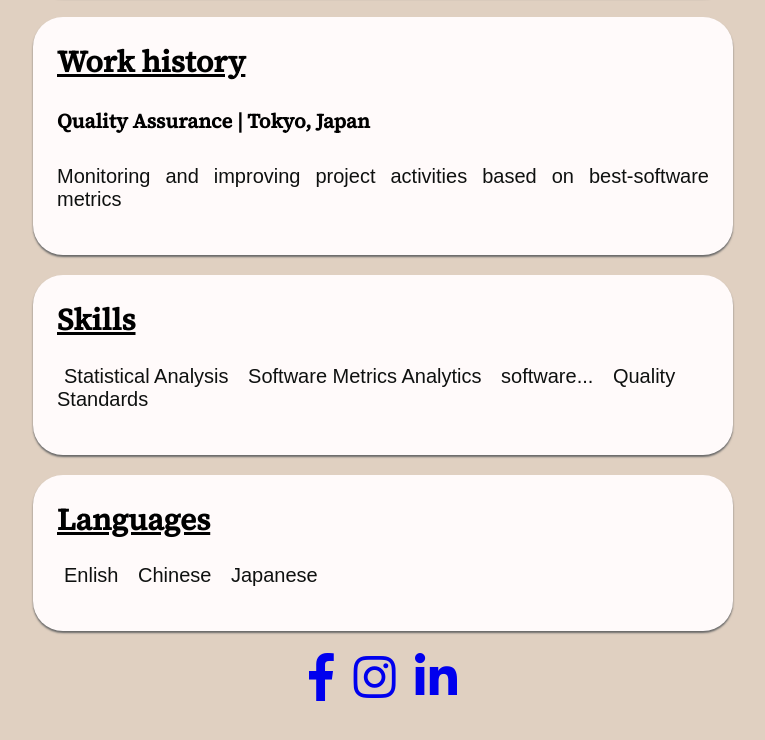
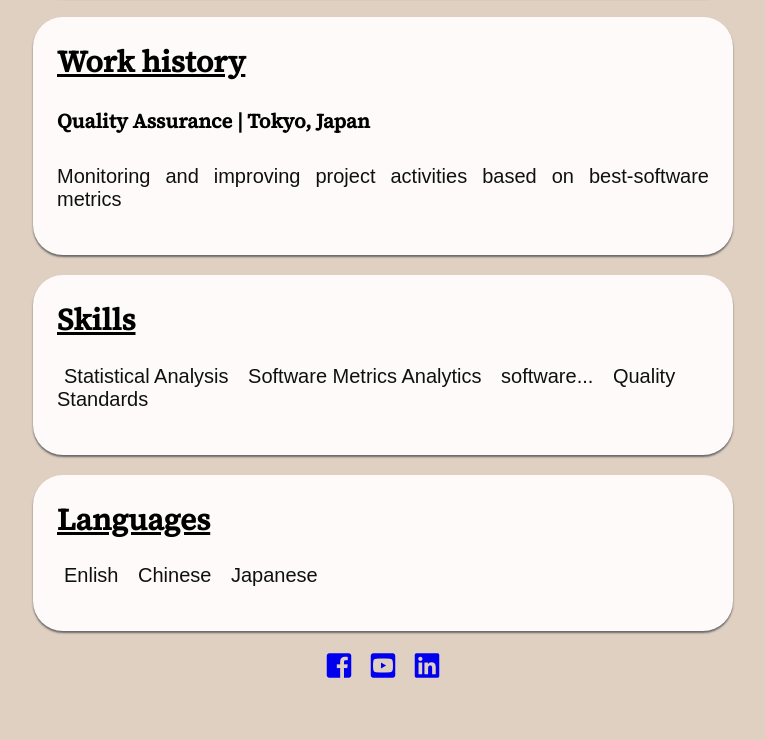
Before and after one commit to chiutzuning/my-profile, a plain HTML site: page index.html in a window 1280 px wide. Shown: the part 510-1250 px from the top of the page, without its empty margins (257-1022 px from the left). Drawn offline with Linux system fonts and the light colour scheme.

Commit message:
modify social icon

```diff
--- a/index.html
+++ b/index.html
@@ -45,9 +45,9 @@
       <!--info section-->
       <div class="footer-gray">
         <ul>
-          <li class="social-icon"><a href="#"><i class="fab fa-facebook-f"></i></a></li>
-          <li class="social-icon"><a href="#"><i class="fab fa-instagram"></i></a></li>
-          <li class="social-icon"><a href="#"><i class="fab fa-linkedin-in"></i></a></li>
+          <li class="social-icon"><a href="#"><i class="fab fa-facebook-square"></i></a></li>
+          <li class="social-icon"><a href="#"><i class="fab fa-youtube-square"></i></a></li>
+          <li class="social-icon"><a href="#"><i class="fab fa-linkedin"></i></a></li>
         </ul>
       </div>
   </body>
--- a/style.css
+++ b/style.css
@@ -104,7 +104,7 @@ li {
 }
 
 .social-icon {
-  font-size: 48px;
+  font-size: 28px;
   color: snow;
 }
 
```
